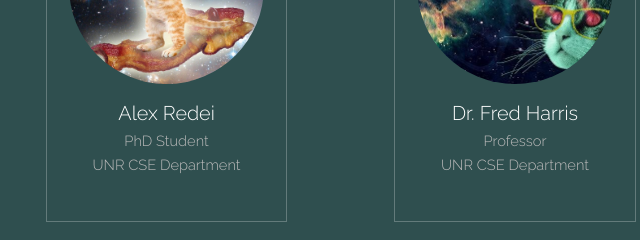
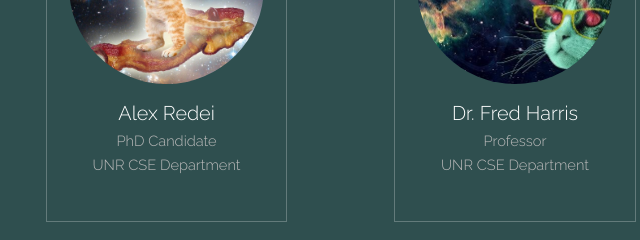
Before and after one commit to austinbachman/SpaceFlightSimulatorSite, a plain HTML site: page index.html in a window 1280 px wide. Shown: the part 2460-2700 px from the top of the page, 125-765 px from the left. Drawn offline with nearby package versions, Linux system fonts and the light colour scheme; a script that the page names is missing.

Commit message:
udpate alex subtitle

```diff
--- a/index.html
+++ b/index.html
@@ -125,7 +125,7 @@
 								<img src="images/pic09.jpg" alt="Person 7" />
 							</div>
 							<h3>Alex Redei</h3>
-							<p>PhD Student<br>UNR CSE Department</p>
+							<p>PhD Candidate<br>UNR CSE Department</p>
 						</div>
 						<div class="box person animate">
 							<div class="image round fit">
```
